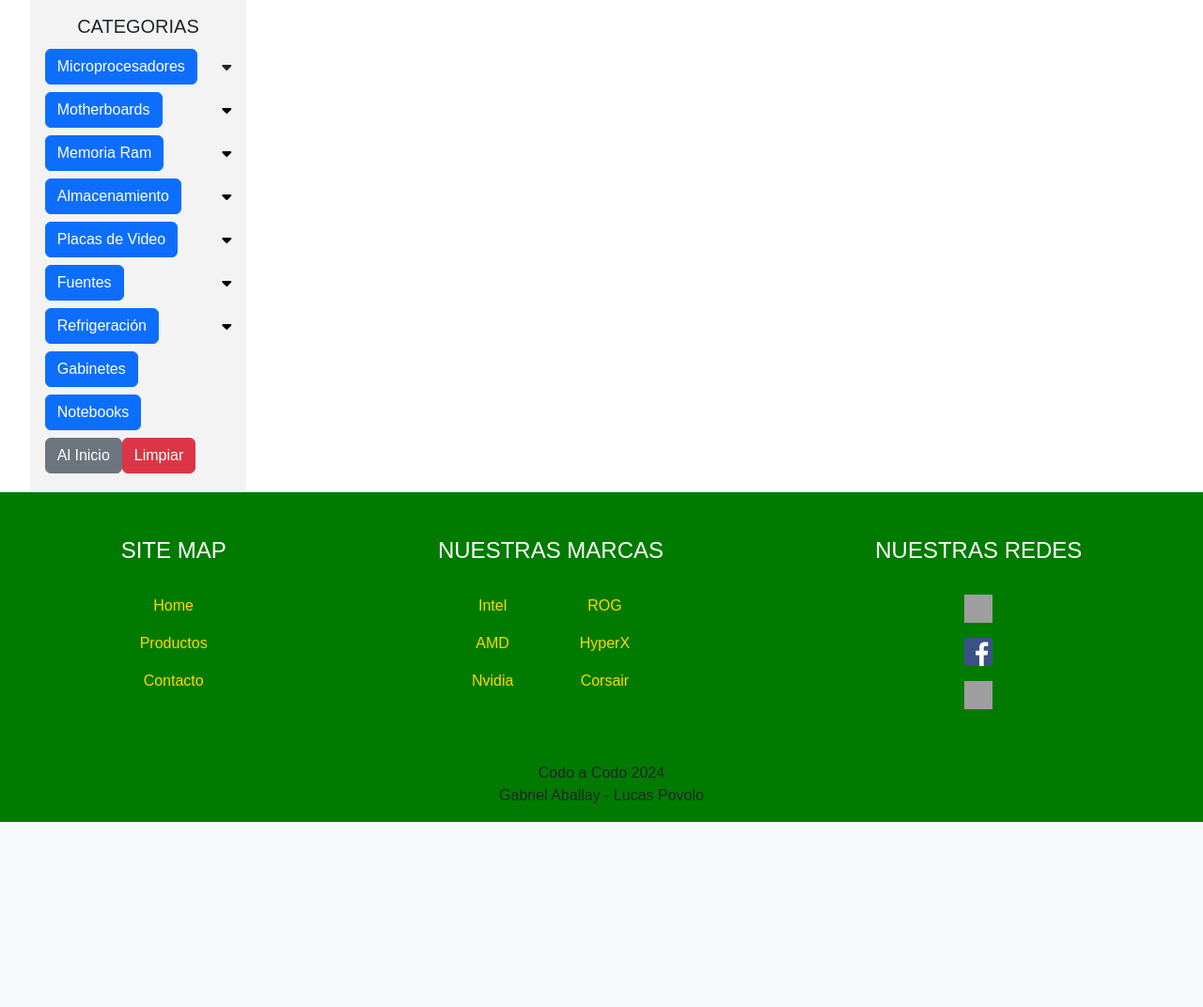
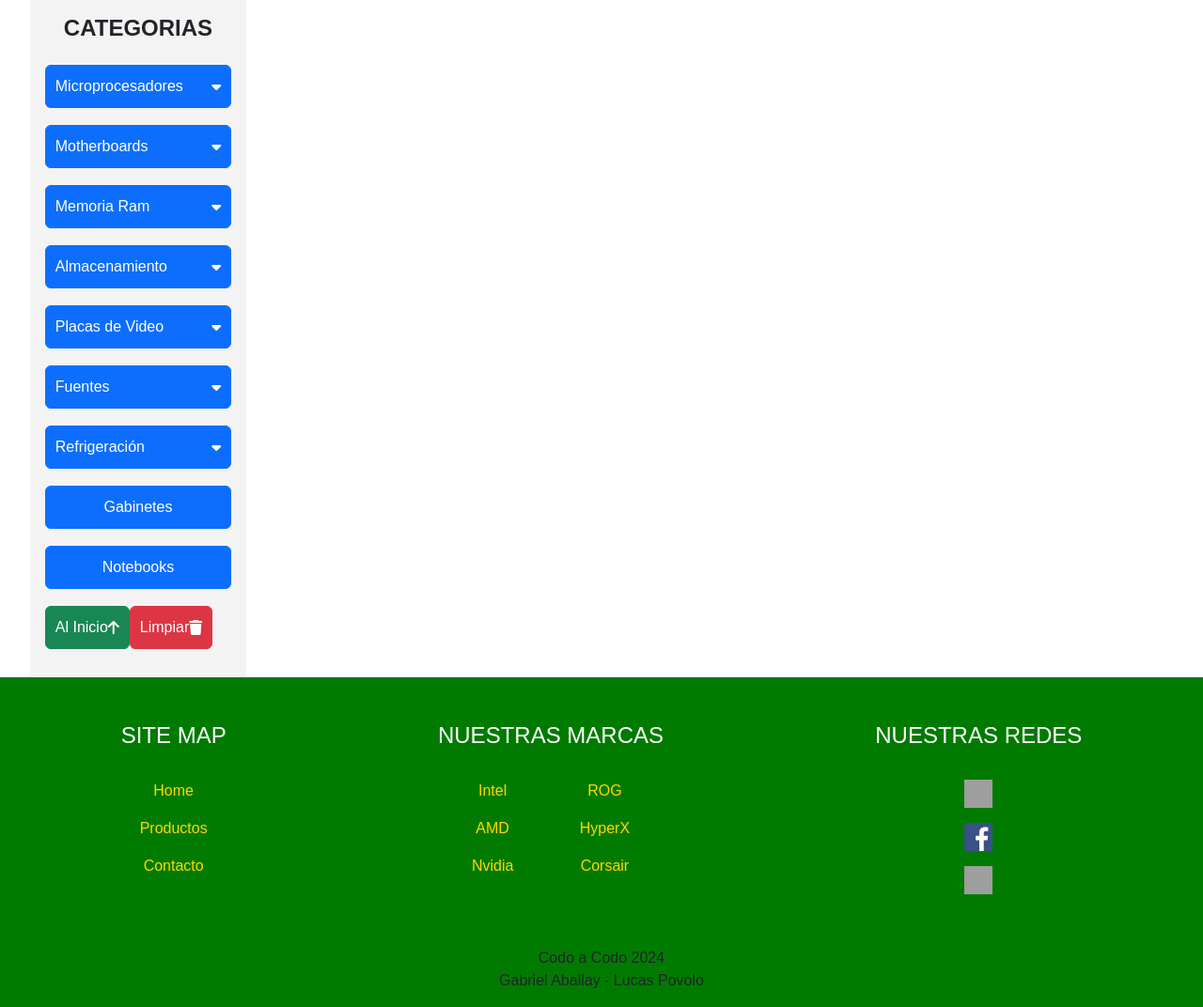
Before and after one commit to Ozhammar/Proyecto-CaC2024, a Flask app: page /productos in a window 1280 px wide. Shown: the part 188-1260 px from the top of the page at 94% size. Before the commit the page ends 1063 px from the top, so only its background shows below. Run offline with Flask 3, Linux system fonts and the light colour scheme; data that the repository does not hold is empty; some libraries are stand-ins or nearby versions; grey boxes are pictures that could not be loaded.

Commit message:
RegistroConColorcito

```diff
--- a/app.py
+++ b/app.py
@@ -1,19 +1,24 @@
-from flask import Flask,redirect,url_for,render_template,request,send_from_directory
+from flask import Flask,redirect,url_for,render_template,request,send_from_directory,session
 from flask_mysqldb import MySQL
 import matplotlib.pyplot as plt
 from datetime import datetime
 import os
 
+
 app=Flask(__name__)
-
+app.secret_key = 'your_secret_key'
 
 app.config["MYSQL_USER"] = "root"
 app.config["MYSQL_PASSWORD"] = ""
 app.config["MYSQL_DB"] = "stock_cac2024"
+
+
 mysql = MySQL(app)
+
 
 CARPETA = os.path.join('uploads')
 app.config['CARPETA'] = CARPETA
+
 
 @app.route('/')
 def index():
@@ -79,6 +84,36 @@ def admin():
         return render_template('productos/admin.html', image_path=image_path)
     else:
         return render_template('/login.html')
+
+@app.route('/registro.html', methods=['GET','POST'])
+def registro():
+    if request.method == 'POST':
+        usuario = request.form['usuario']
+        nombre = request.form['nombre']
+        apellido = request.form['apellido']
+        email = request.form['email']
+        password = request.form['password']
+        password_conf = request.form['password_conf']
+
+
+
+        conn = mysql.connection.cursor()
+
+        conn.execute("SELECT * FROM usuario WHERE usuario =%s",(usuario,))
+        existing_user = conn.fetchone()
+
+
+        conn.execute(
+            "INSERT INTO usuario (usuario, nombre, apellido, email, password, password_conf) VALUES (%s,%s, %s, %s, %s, %s)",
+                (usuario, nombre, apellido, email, password, password_conf)
+        )
+        mysql.connection.commit()
+        conn.close()
+
+        return redirect(url_for('login'))
+    return render_template('productos/registro.html')
+
+
 
 @app.route('/stock')
 def stock():
--- a/templates/navbar.html
+++ b/templates/navbar.html
@@ -1,118 +1,140 @@
 <nav class="menu-lateral" id="sidebar">
-    <h5>CATEGORIAS</h5>
-    <ul>
-      <li>
-        <a id="toggle" onclick="toggleFunc(this.id)">
-          <button type="button" class="btn btn-primary latnav" data-bs-toggle="button" aria-pressed="false" autocomplete="off">
+  <h5 style="font-size: 1.5em; font-weight: bold; margin-bottom: 20px;">CATEGORIAS</h5>
+  <ul style="list-style: none; padding: 0;">
+    <li style="margin-bottom: 10px;">
+      <a id="toggle" onclick="toggleFunc(this.id)" style="text-decoration: none;">
+        <button type="button" class="btn btn-primary latnav" style="width: 100%; padding: 10px; display: flex; justify-content: space-between; align-items: center; font-size: 1em;" data-bs-toggle="button" aria-pressed="false" autocomplete="off">
       Microprocesadores
-          </button><i class="fa-solid fa-caret-down"></i>
+          <i class="fa-solid fa-caret-down" style="margin-left: auto;"></i>
+        </button>
       </a>
       <ul class="submenu-noshow">
-          <li>
+        <li style="margin-bottom: 10px;">
           <a href="{{url_for('productos', categoria ='MICRO_INTEL')}}">
-              <button type="button" class="btn btn-outline-primary">INTEL</button>
+            <button type="button" class="btn btn-outline-primary" style="width: 100%;">INTEL</button>
           </a>
         </li>
-          <li>
+        <li style="margin-bottom: 10px;">
           <a href="{{url_for('productos', categoria ='MICRO_AMD')}}">
-              <button type="button" class="btn btn-outline-primary" >AMD</button>
+            <button type="button" class="btn btn-outline-primary" style="width: 100%;">AMD</button>
           </a>
         </li>
       </ul>
     </li>
-      <li>
-        <a href="#" id="toggle2" onclick="toggleFunc(this.id)">
-          <button type="button" class="btn btn-primary latnav" data-bs-toggle="button" aria-pressed="false" autocomplete="off">
+    <li style="margin-bottom: 10px;">
+      <a href="#" id="toggle2" onclick="toggleFunc(this.id)" style="text-decoration: none;">
+        <button type="button" class="btn btn-primary latnav" style="width: 100%; padding: 10px; display: flex; justify-content: space-between; align-items: center; font-size: 1em;" data-bs-toggle="button" aria-pressed="false" autocomplete="off">
           Motherboards
-              </button><i class="fa-solid fa-caret-down"></i></a>
+          <i class="fa-solid fa-caret-down" style="margin-left: auto;"></i>
+        </button>
+      </a>
       <ul class="submenu-noshow">
-          <li>
-            <a href="{{url_for('productos', categoria ='MOTHER_INTEL')}}"><button type="button" class="btn btn-outline-primary">INTEL</button> </a>
+        <li style="margin-bottom: 10px;">
+          <a href="{{url_for('productos', categoria ='MOTHER_INTEL')}}"><button type="button" class="btn btn-outline-primary" style="width: 100%;">INTEL</button> </a>
         </li>
-          <li>
-            <a href="{{url_for('productos', categoria ='MOTHER_AMD')}}"><button type="button" class="btn btn-outline-primary">AMD</button>  </a>
+        <li style="margin-bottom: 10px;">
+          <a href="{{url_for('productos', categoria ='MOTHER_AMD')}}"><button type="button" class="btn btn-outline-primary" style="width: 100%;">AMD</button>  </a>
         </li>
       </ul>
     </li>
-      <li>
-        <a href="#" id="toggle3" onclick="toggleFunc(this.id)"><button type="button" class="btn btn-primary latnav" data-bs-toggle="button" aria-pressed="false" autocomplete="off">
+    <li style="margin-bottom: 10px;">
+      <a href="#" id="toggle3" onclick="toggleFunc(this.id)" style="text-decoration: none;">
+        <button type="button" class="btn btn-primary latnav" style="width: 100%; padding: 10px; display: flex; justify-content: space-between; align-items: center; font-size: 1em;" data-bs-toggle="button" aria-pressed="false" autocomplete="off">
         Memoria Ram
-            </button><i class="fa-solid fa-caret-down"></i></a>
+          <i class="fa-solid fa-caret-down" style="margin-left: auto;"></i>
+        </button>
+      </a>
       <ul class="submenu-noshow">
-          <li><a href="{{url_for('productos', categoria ='DDR4')}}"><button type="button" class="btn btn-outline-primary">DDR4</button>  </a></li>
-          <li><a href="{{url_for('productos', categoria ='DDR5')}}"><button type="button" class="btn btn-outline-primary">DDR5</button>  </a></li>
+        <li style="margin-bottom: 10px;"><a href="{{url_for('productos', categoria ='DDR4')}}"><button type="button" class="btn btn-outline-primary" style="width: 100%;">DDR4</button>  </a></li>
+        <li style="margin-bottom: 10px;"><a href="{{url_for('productos', categoria ='DDR5')}}"><button type="button" class="btn btn-outline-primary" style="width: 100%;">DDR5</button>  </a></li>
       </ul>
     </li>
-      <li>
-        <a href="#" id="toggle4" onclick="toggleFunc(this.id)">   <button type="button" class="btn btn-primary latnav" data-bs-toggle="button" aria-pressed="false" autocomplete="off">
+    <li style="margin-bottom: 10px;">
+      <a href="#" id="toggle4" onclick="toggleFunc(this.id)" style="text-decoration: none;">
+        <button type="button" class="btn btn-primary latnav" style="width: 100%; padding: 10px; display: flex; justify-content: space-between; align-items: center; font-size: 1em;" data-bs-toggle="button" aria-pressed="false" autocomplete="off">
         Almacenamiento
-            </button><i class="fa-solid fa-caret-down"></i></a>
+          <i class="fa-solid fa-caret-down" style="margin-left: auto;"></i>
+        </button>
+      </a>
       <ul class="submenu-noshow">
-          <li>
-            <a href="{{url_for('productos', categoria ='HDD')}}"><button type="button" class="btn btn-outline-primary">HDD</button>  </a>
+        <li style="margin-bottom: 10px;">
+          <a href="{{url_for('productos', categoria ='HDD')}}"><button type="button" class="btn btn-outline-primary" style="width: 100%;">HDD</button>  </a>
         </li>
-          <li>
-            <a href="{{url_for('productos', categoria ='SSD')}}"><button type="button" class="btn btn-outline-primary">SSD</button>  </a>
+        <li style="margin-bottom: 10px;">
+          <a href="{{url_for('productos', categoria ='SSD')}}"><button type="button" class="btn btn-outline-primary" style="width: 100%;">SSD</button>  </a>
         </li>
-          <li>
-            <a href="{{url_for('productos', categoria ='SSDM2')}}"><button type="button" class="btn btn-outline-primary">SSD M2</button>  </a>
+        <li style="margin-bottom: 10px;">
+          <a href="{{url_for('productos', categoria ='SSDM2')}}"><button type="button" class="btn btn-outline-primary" style="width: 100%;">SSD M2</button>  </a>
         </li>
       </ul>
     </li>
-      <li>
-        <a href="#" id="toggle5" onclick="toggleFunc(this.id)">   <button type="button" class="btn btn-primary latnav" data-bs-toggle="button" aria-pressed="false" autocomplete="off">
+    <li style="margin-bottom: 10px;">
+      <a href="#" id="toggle5" onclick="toggleFunc(this.id)" style="text-decoration: none;">
+        <button type="button" class="btn btn-primary latnav" style="width: 100%; padding: 10px; display: flex; justify-content: space-between; align-items: center; font-size: 1em;" data-bs-toggle="button" aria-pressed="false" autocomplete="off">
         Placas de Video
-            </button><i
-            class="fa-solid fa-caret-down"></i></a>
+          <i class="fa-solid fa-caret-down" style="margin-left: auto;"></i>
+        </button>
+      </a>
       <ul class="submenu-noshow">
-          <li><a href="{{url_for('productos', categoria ='GPU_NVIDIA')}}"><button type="button" class="btn btn-outline-primary">NVIDIA</button>  </a></li>
-          <li><a href="{{url_for('productos', categoria ='GPU_AMD')}}"><button type="button" class="btn btn-outline-primary">AMD</button>  </a></li>
+        <li style="margin-bottom: 10px;"><a href="{{url_for('productos', categoria ='GPU_NVIDIA')}}"><button type="button" class="btn btn-outline-primary" style="width: 100%;">NVIDIA</button>  </a></li>
+        <li style="margin-bottom: 10px;"><a href="{{url_for('productos', categoria ='GPU_AMD')}}"><button type="button" class="btn btn-outline-primary" style="width: 100%;">AMD</button>  </a></li>
       </ul>
     </li>
-      <li>
-        <a href="#" id="toggle6" onclick="toggleFunc(this.id)">   <button type="button" class="btn btn-primary latnav" data-bs-toggle="button" aria-pressed="false" autocomplete="off">
+    <li style="margin-bottom: 10px;">
+      <a href="#" id="toggle6" onclick="toggleFunc(this.id)" style="text-decoration: none;">
+        <button type="button" class="btn btn-primary latnav" style="width: 100%; padding: 10px; display: flex; justify-content: space-between; align-items: center; font-size: 1em;" data-bs-toggle="button" aria-pressed="false" autocomplete="off">
         Fuentes
-            </button><i class="fa-solid fa-caret-down"></i></a>
+          <i class="fa-solid fa-caret-down" style="margin-left: auto;"></i>
+        </button>
+      </a>
       <ul class="submenu-noshow">
-          <li><a href="{{url_for('productos', categoria ='BRONZE')}}"><button type="button" class="btn btn-outline-primary">BRONZE</button>  </a></li>
-          <li><a href="{{url_for('productos', categoria ='GOLD')}}"><button type="button" class="btn btn-outline-primary">GOLD</button>  </a></li>
+        <li style="margin-bottom: 10px;"><a href="{{url_for('productos', categoria ='BRONZE')}}"><button type="button" class="btn btn-outline-primary" style="width: 100%;">BRONZE</button>  </a></li>
+        <li style="margin-bottom: 10px;"><a href="{{url_for('productos', categoria ='GOLD')}}"><button type="button" class="btn btn-outline-primary" style="width: 100%;">GOLD</button>  </a></li>
       </ul>
     </li>
-      <li>
-        <a href="#" id="toggle7" onclick="toggleFunc(this.id)">   <button type="button" class="btn btn-primary latnav" data-bs-toggle="button" aria-pressed="false" autocomplete="off">
+    <li style="margin-bottom: 10px;">
+      <a href="#" id="toggle7" onclick="toggleFunc(this.id)" style="text-decoration: none;">
+        <button type="button" class="btn btn-primary latnav" style="width: 100%; padding: 10px; display: flex; justify-content: space-between; align-items: center; font-size: 1em;" data-bs-toggle="button" aria-pressed="false" autocomplete="off">
         Refrigeración
-            </button><i class="fa-solid fa-caret-down"></i></a>
+          <i class="fa-solid fa-caret-down" style="margin-left: auto;"></i>
+        </button>
+      </a>
       <ul class="submenu-noshow">
-          <li>
-            <a href="{{url_for('productos', categoria ='REFRIGERACION_AIRE')}}"><button type="button" class="btn btn-outline-primary">AIR COOLING</button>  </a>
+        <li style="margin-bottom: 10px;">
+          <a href="{{url_for('productos', categoria ='REFRIGERACION_AIRE')}}"><button type="button" class="btn btn-outline-primary" style="width: 100%;">AIR COOLING</button>  </a>
         </li>
-          <li>
-            <a href="{{url_for('productos', categoria ='REFRIGERACION_WATER')}}"><button type="button" class="btn btn-outline-primary">WATER COOLING</button>  </a>
+        <li style="margin-bottom: 10px;">
+          <a href="{{url_for('productos', categoria ='REFRIGERACION_WATER')}}"><button type="button" class="btn btn-outline-primary" style="width: 100%;">WATER COOLING</button>  </a>
         </li>
       </ul>
     </li>
-      <li>
-        <a href="{{url_for('productos', categoria ='GABINETE')}}">   <button type="button" class="btn btn-primary latnav" data-bs-toggle="button" aria-pressed="false" autocomplete="off">
+    <li style="margin-bottom: 10px;">
+      <a href="{{url_for('productos', categoria ='GABINETE')}}">   <button type="button" class="btn btn-primary latnav" style="width: 100%; padding: 10px; font-size: 1em;" data-bs-toggle="button" aria-pressed="false" autocomplete="off">
         Gabinetes
           </button></a>
     </li>
-      <li>
-        <a href="{{url_for('productos', categoria ='NOTEBOOK')}}">   <button type="button" class="btn btn-primary latnav" data-bs-toggle="button" aria-pressed="false" autocomplete="off">
+    <li style="margin-bottom: 10px;">
+      <a href="{{url_for('productos', categoria ='NOTEBOOK')}}">   <button type="button" class="btn btn-primary latnav" style="width: 100%; padding: 10px; font-size: 1em;" data-bs-toggle="button" aria-pressed="false" autocomplete="off">
         Notebooks
           </button></a>
     </li>
     <ul class="submenu-show">
-        <li>
-          <a href="#header-banner">   <button type="button" class="btn btn-secondary latnav" d>
+      <li style="margin-bottom: 10px;">
+        <a href="#header-banner">
+          <button type="button" class="btn btn-success latnav" style="width: 100%; padding: 10px; font-size: 1em; display: flex; justify-content: space-between; align-items: center;">
             Al Inicio
-              </button></a>
+            <i class="fa-solid fa-arrow-up" style="margin-left: auto;"></i>
+          </button>
+        </a>
       </li>
-        <li>
-        </a> <a href="{{url_for('productos')}}">   <button type="button" class="btn btn-danger latnav" d>
+      <li style="margin-bottom: 10px;">
+        <a href="{{url_for('productos')}}">
+          <button type="button" class="btn btn-danger latnav" style="width: 100%; padding: 10px; font-size: 1em; display: flex; justify-content: space-between; align-items: center;">
             Limpiar
-                  </button></a>
+            <i class="fa-solid fa-trash" style="margin-left: auto;"></i>
+          </button>
+        </a>
       </li>
     </ul>
-
   </ul>
 </nav>
```
Also changed, not shown: templates/login.html (+8 -5 lines), templates/productos/admin.html (+7 -5 lines), templates/productos/alta.html (+12 -13 lines), templates/productos/registro.html (+53 -22 lines), uploads/pie_chart.png. Lines whose indentation alone changed are shown as unchanged.
